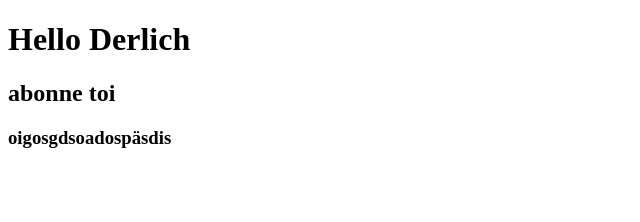
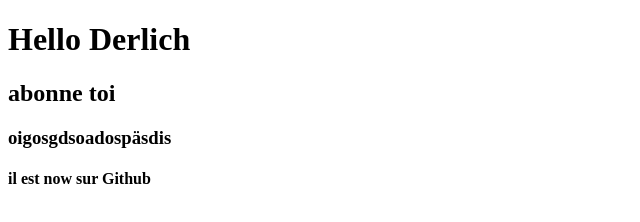
Before and after one commit to nakeu1/My-E-learn, a plain HTML site: page index.html in a window 1280 px wide. Shown: the whole page, without its empty margins (0-640 px from the left). Drawn offline with Linux system fonts and the light colour scheme.

Commit message:
une nouvelle ligne h4

```diff
--- a/index.html
+++ b/index.html
@@ -9,5 +9,6 @@
   <h1>Hello Derlich</h1>
   <h2>abonne toi</h2>
   <h3>oigosgdsoadospäsdis</h3>
+<h4>il est now sur Github</h4>
 </body>
 </html>
```
